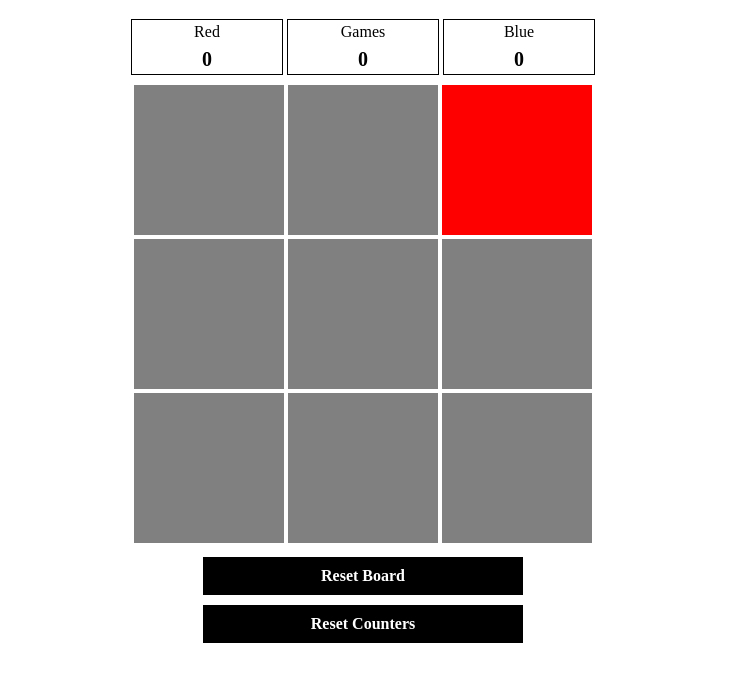
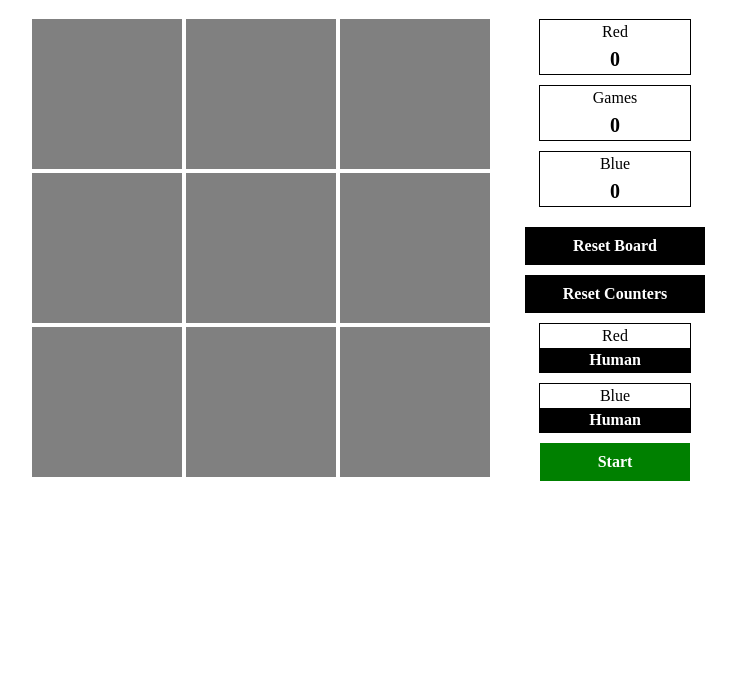
Before and after one commit to harrisdm/tic-tac-toe, a plain HTML site: page index.html in a window 1280 px wide. Shown: the part 61-742 px from the top of the page, without its empty margins (277-1013 px from the left). Drawn offline with Linux system fonts and the light colour scheme.

Commit message:
Can start/stop play to change input types dynamically

```diff
--- a/css/tic-tac-toe.css
+++ b/css/tic-tac-toe.css
@@ -13,15 +13,62 @@
   margin-bottom: 10px;
 }
 
+.playerBox {
+  width: 150px;
+  border: 1px solid black;
+  display: inline-block;
+  line-height: 1.5;
+  margin-bottom: 10px;
+}
+
+.playerType {
+  width: 150px;
+  margin: 0 auto;
+  background-color: black;
+  color: white;
+  font-weight: bold;
+  text-align: center;
+  cursor: pointer;
+}
+
+#gamePlay {
+  width: 150px;
+  padding: 10px 0;
+  margin: 0 auto;
+  color: white;
+  font-weight: bold;
+  text-align: center;
+  cursor: pointer;
+}
+
+#gamePlay.stop {
+  background-color: red;
+}
+
+#gamePlay.start {
+  background-color: green;
+}
+
 .counter {
   font-size: 20px;
   font-weight: bold;
+}
+
+#gameBoardContainer {
+  display: inline-block;
+}
+
+#sideBar {
+  width: 200px;
+  display: inline-block;
+  vertical-align: top;
 }
 
 #gameBoard {
   width: 500px;
   margin: auto;
   text-align: center;
+  display: inline-block;
 }
 
 .gameSquare {
@@ -58,7 +105,7 @@
 }
 
 .reset {
-  width: 300px;
+  width: 80%;
   margin: 10px auto;
   padding: 10px;
   background-color: black;
--- a/index.html
+++ b/index.html
@@ -16,6 +16,9 @@
 
     <h1>Tic-Tac-Toe</h1>
 
+    <div id="gameBoardContainer"></div>
+
+    <div id="sideBar">
       <div class="scoreBox">Red
         <div id="scoreX" class="counter">0</div>
       </div>
@@ -26,22 +29,17 @@
         <div id="scoreO" class="counter">0</div>
       </div>
 
-    <div id="gameBoardContainer">
-      <!--<div id="gameBoard">
-        <div id="1" class="gameSquare" data-player=""></div>
-        <div id="2" class="gameSquare" data-player=""></div>
-        <div id="3" class="gameSquare" data-player=""></div>
-        <div id="4" class="gameSquare" data-player=""></div>
-        <div id="5" class="gameSquare" data-player=""></div>
-        <div id="6" class="gameSquare" data-player=""></div>
-        <div id="7" class="gameSquare" data-player=""></div>
-        <div id="8" class="gameSquare" data-player=""></div>
-        <div id="9" class="gameSquare" data-player=""></div>
-      </div>-->
-    </div>
-
       <div id="resetBoard" class="reset">Reset Board</div>
       <div id="resetCounters" class="reset">Reset Counters</div>
+
+      <div class="playerBox">Red
+        <div id="playerX" class="playerType" data-input="human">Human</div>
+      </div>
+      <div class="playerBox">Blue
+        <div id="playerO" class="playerType" data-input="human">Human</div>
+      </div>
+      <div id="gamePlay" class="gamePlay start">Start</div>
+    </div>
 
   </div>
 
--- a/js/tic-tac-toe.js
+++ b/js/tic-tac-toe.js
@@ -35,6 +35,8 @@ $(document).ready( function() {
   var gameCounter = 0;
   var winsX = 0;
   var winsO = 0;
+  var inputTypeX;
+  var inputTypeO;
 
 
   /******************************************
@@ -149,10 +151,10 @@ $(document).ready( function() {
 
   /******************************************
 
-    A Player takes a turn
+    A Human takes a turn
 
   ******************************************/
-  var playerTurn = function() {
+  var humanTurn = function() {
 
     // Prevent the player from multi-clicking
     $(".gameSquare").off("click");
@@ -311,18 +313,61 @@ $(document).ready( function() {
 
 
 
+  var changeInputType = function() {
+    if ( $(this).html() === "Human" ) {
+      $(this).html("Computer");
+      $(this).data("input", "computer")
+    }
+    else {
+      $(this).html("Human");
+      $(this).data("input", "human")
+    }
+  }
+
+  $(".playerType").on("click", changeInputType);
+
+
+  var changeGamePlay = function() {
+    if ( $(this).html() === "Start" ) {
+      // Start Actions
+      $(this).html("Stop").addClass("stop").removeClass("start");
+      $(".playerType").off("click");
+
+      inputTypeX = ( $("#playerX").data("input") === "human" ) ? 0 : 1;
+      inputTypeO = ( $("#playerO").data("input") === "human" ) ? 0 : 1;
+
+      gameOver = false;
+
+      getMove();
+    }
+    else {
+      // Stop Actions
+      $(this).html("Start").addClass("start").removeClass("stop");
+      $(".playerType").on("click", changeInputType);
+
+      // Stop human players by removing game square clicking
+      $(".gameSquare").off("click");
+
+      // Stop computer players
+      gameOver = true;
+
+    }
+  }
+
+  $("#gamePlay").on("click", changeGamePlay);
+
+
+
+
+
   /******************************************
 
     Control who makes the next move
 
   ******************************************/
-  var turnX = 1;
-  var turnO = 0;
-
-
-  var selectTurnInput = function(player) {
-    if(player === 0) {
-      $(".gameSquare").on("click", playerTurn);
+  var selectPlayerInput = function(playerInput) {
+    if(playerInput === 0) {
+      $(".gameSquare").on("click", humanTurn);
     } else {
       window.setTimeout(computerTurn, 1000);
     }
@@ -332,11 +377,14 @@ $(document).ready( function() {
 
     if(!gameOver) {
 
+      console.log("X: " + inputTypeX);
+      console.log("O: " + inputTypeO);
+
       var player = findPlayer();
       if(player === "X") {
-        selectTurnInput(turnX);
+        selectPlayerInput(inputTypeX);
       } else {
-        selectTurnInput(turnO);
+        selectPlayerInput(inputTypeO);
       }
 
     }
@@ -344,7 +392,7 @@ $(document).ready( function() {
   }
 
   // Start the game
-  getMove();
+  //getMove();
 
 
 });
```
Lines whose indentation alone changed are shown as unchanged.
